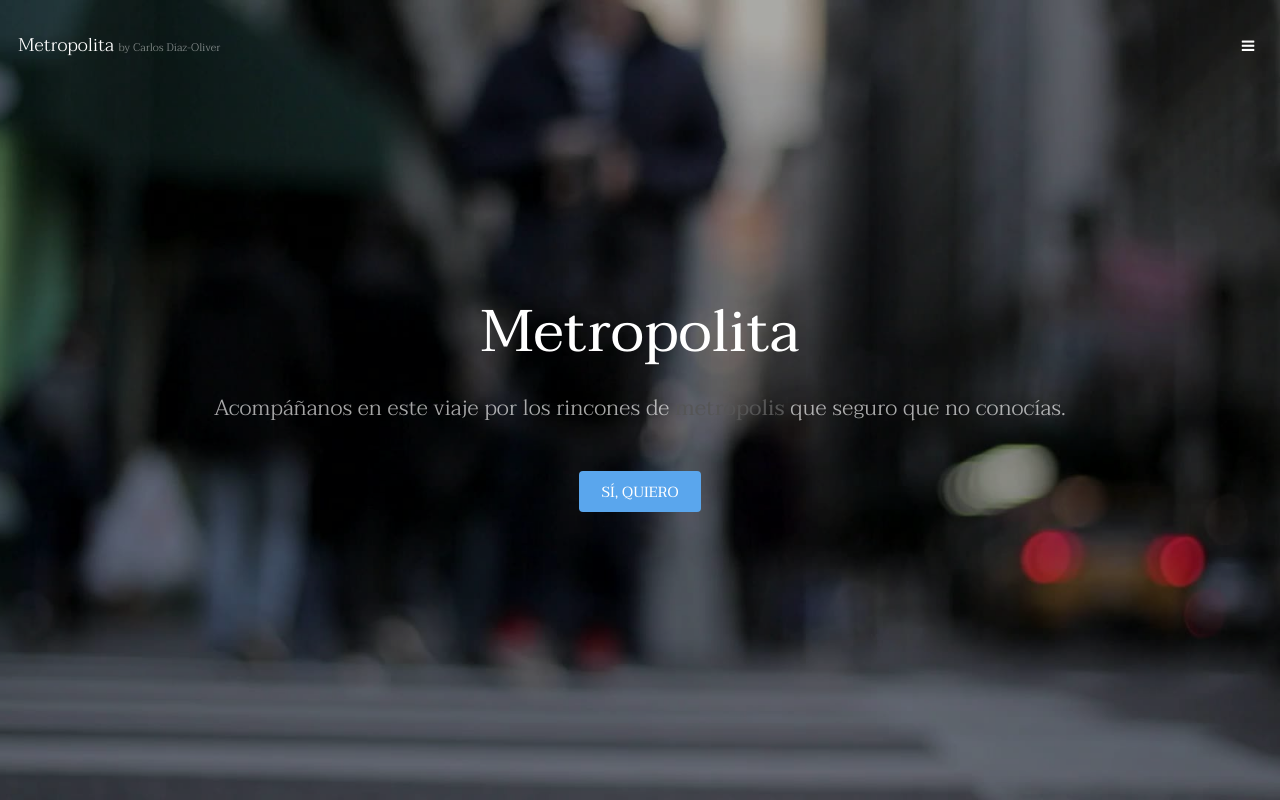
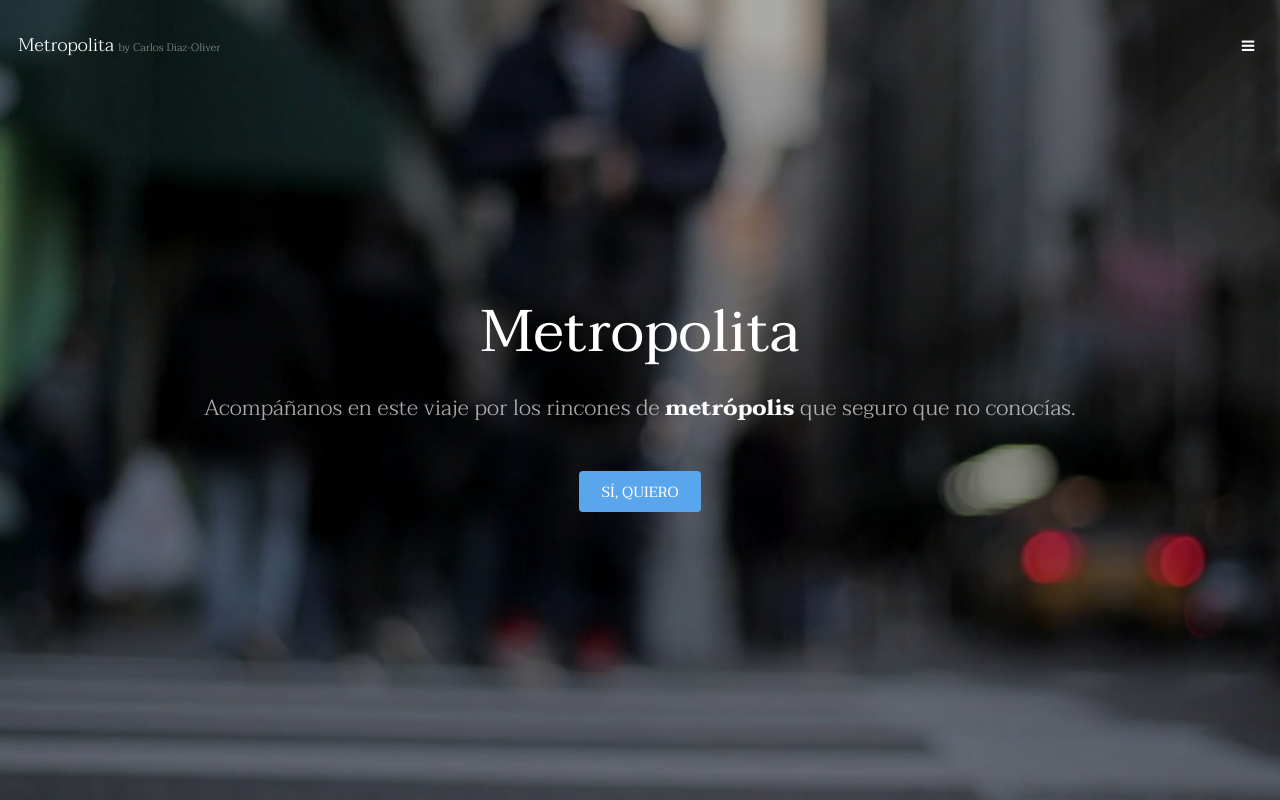
Before and after one commit to olivetti-c/04_REP_METROPOLITA, a plain HTML site: page index.html in a window 1280 px wide. Shown: the top 800 px of the page. Drawn offline with Linux system fonts and the light colour scheme.

Commit message:
Negrita fuerte blanco en la frase de portada por CARMEN

```diff
--- a/assets/css/main.css
+++ b/assets/css/main.css
@@ -4231,3 +4231,7 @@
 		#three, #four, #footer section {
 			display:none
 		}
+
+		#banner b{
+			color:white;font-weight: 900; !important
+		}
```
